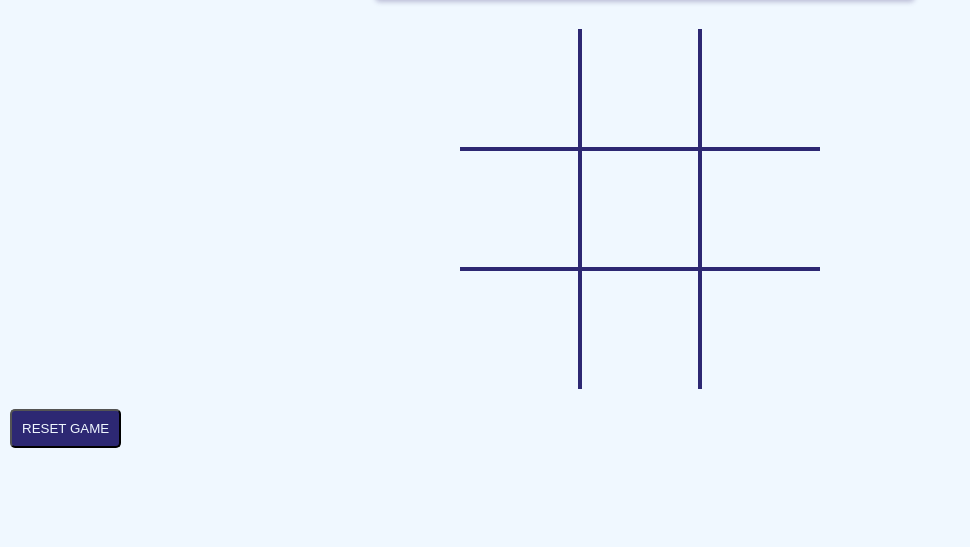
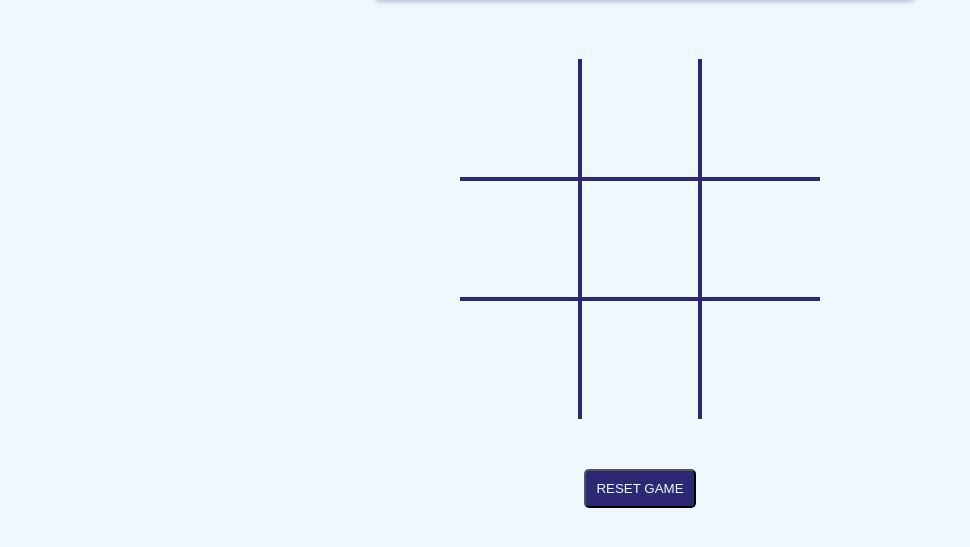
Before and after one commit to GuillaumeTaffin/tic-tac-toe, a plain HTML site: page index.html in a window 1280 px wide. Shown: the part 101-648 px from the top of the page, without its empty margins (0-970 px from the left). Drawn offline with Linux system fonts and the light colour scheme.

Commit message:
center button

```diff
--- a/css/style.css
+++ b/css/style.css
@@ -38,7 +38,7 @@ body {
 .game-board {
     display: flex;
     flex-direction: row;
-    margin: 10px;
+    margin: 40px;
     justify-content: center;
 }
 
@@ -86,6 +86,13 @@ img {
     margin: 10px;
 }
 
+.info-section {
+    display: flex;
+    flex-direction: row;
+    justify-content: center;
+}
+
+
 #reset-game:hover {
     transform: scale(1.05);
 }
```
